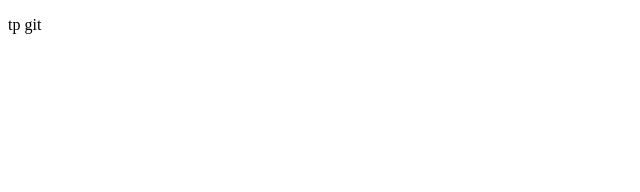
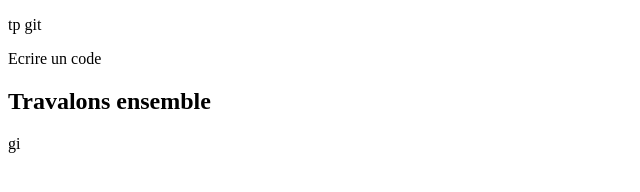
Before and after one commit to DEEVEN-k/TPGITHUB, a plain HTML site: page git.html in a window 1280 px wide. Shown: the whole page, without its empty margins (0-640 px from the left). Drawn offline with Linux system fonts and the light colour scheme.

Commit message:
Code de farida

```diff
--- a/git.html
+++ b/git.html
@@ -7,5 +7,10 @@
 </head>
 <body>
     <p>tp git</p>
+    <p>Ecrire un code</p>
+    <section id="accueil">
+        <h2> Travalons ensemble</h2>
+        gi<section>
+
 </body>
 </html>
```
